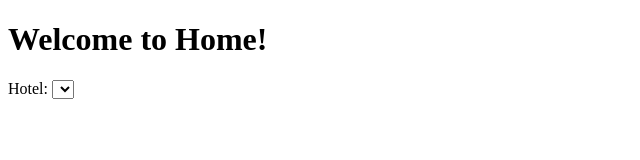
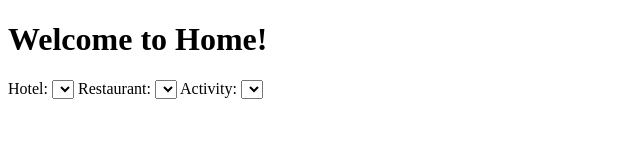
Before and after one commit to jvolin/trip-planner, a website: page views/home.html in a window 1280 px wide. Shown: the whole page, without its empty margins (0-640 px from the left). Drawn offline with nearby package versions, Linux system fonts and the light colour scheme; files that its build step writes are made by us from their sources.

Commit message:
almost figured out static routes

```diff
--- a/app.js
+++ b/app.js
@@ -20,6 +20,12 @@ app.use(bodyParser.urlencoded({extended: true}));
 
 const path = require('path');
 app.use(express.static(path.join(__dirname, '/public')));
+
+app.use('/jquery', express.static(path.join(__dirname, '/node_modules/jquery/dist/jquery.min.js')));
+
+app.use(express.static(path.join(__dirname, '/node_modules/bootstrap/dist/css')));
+
+
 
 app.use(function (err, req, res, next) {
   res.render('error');
--- a/package.json
+++ b/package.json
@@ -11,7 +11,9 @@
   "license": "ISC",
   "dependencies": {
     "body-parser": "^1.17.2",
+    "bootstrap": "^3.3.7",
     "express": "^4.15.4",
+    "jquery": "^3.2.1",
     "morgan": "^1.8.2",
     "nodemon": "^1.11.0",
     "nunjucks": "^3.0.1",
--- a/views/home.html
+++ b/views/home.html
@@ -10,4 +10,19 @@
   <option>{{ item.name }}</option>
 {% endfor %}
 </select>
+
+<label>Restaurant: </label>
+<select name="restaurants"> <!--Supplement an id here instead of using 'name'-->
+{% for item in templateRestaurants %}
+  <option>{{ item.name }}</option>
+{% endfor %}
+</select>
+
+<label>Activity: </label>
+<select name="activity"> <!--Supplement an id here instead of using 'name'-->
+{% for item in templateActivities %}
+  <option>{{ item.name }}</option>
+{% endfor %}
+</select>
+
 {% endblock %}
```
Also changed, not shown: 1 other file.
